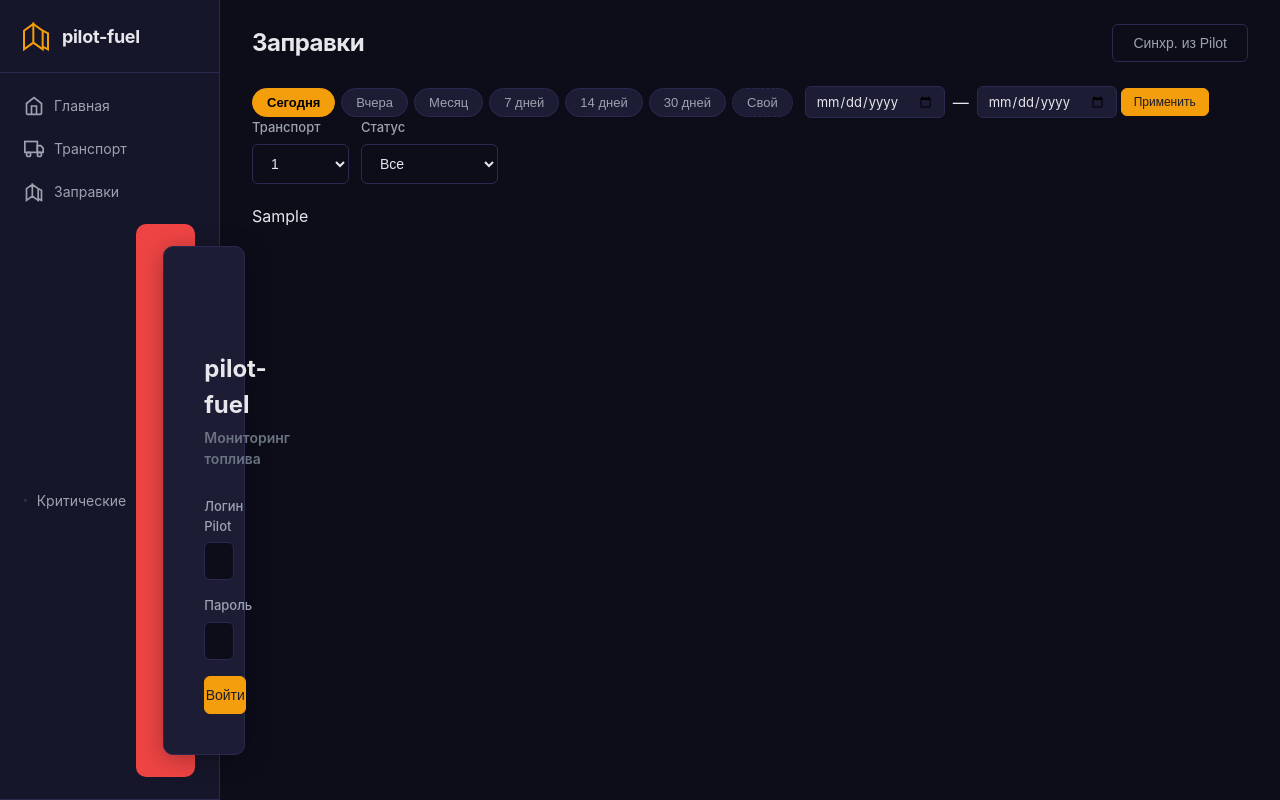
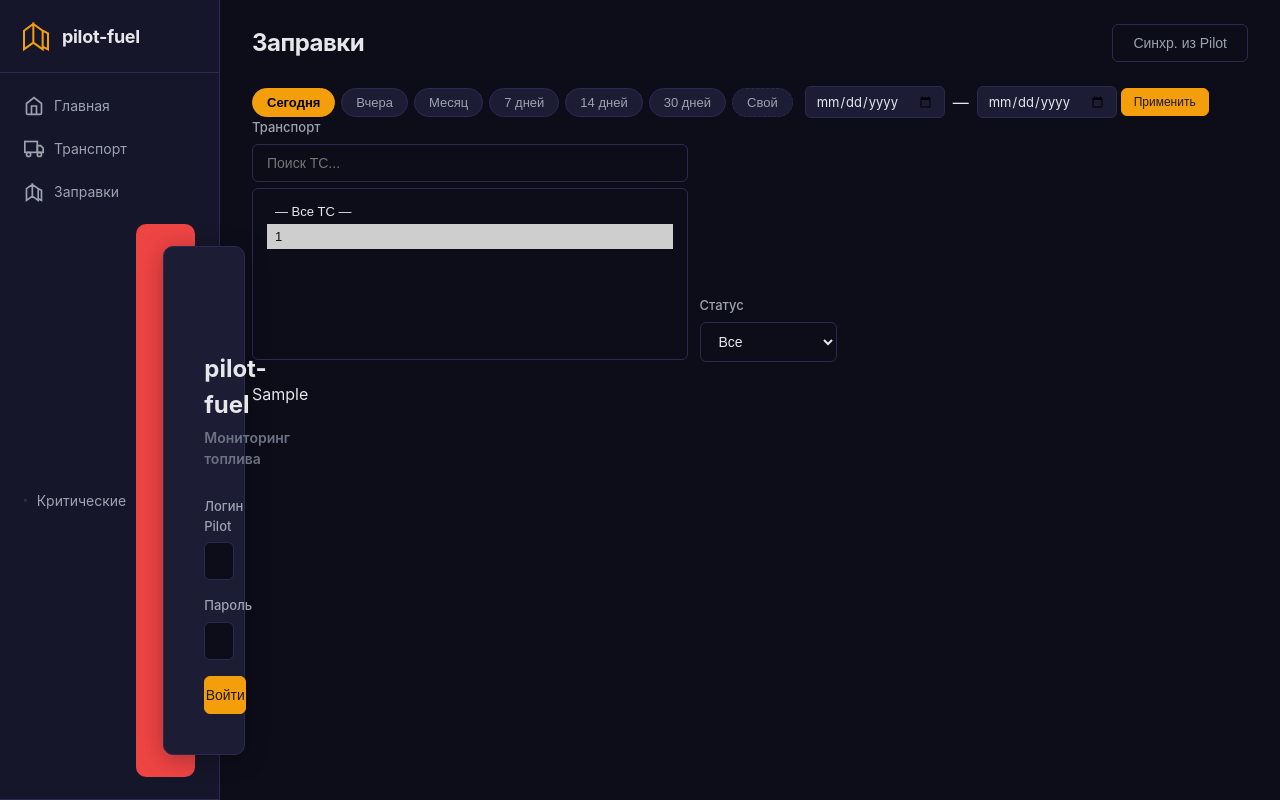
Before and after one commit to vampirowin/pilot-fuel, a FastAPI app: template app/templates/refuels.html in a window 1280 px wide. Run offline with FastAPI, Linux system fonts and the light colour scheme; the template is opened without the code that fills it: most values are stand-ins (such as "Sample title", 1, 10 or a date in 2020).

Commit message:
add searchable vehicle filter on refuels page (input+select)

```diff
--- a/app/static/css/style.css
+++ b/app/static/css/style.css
@@ -494,6 +494,24 @@ tr:hover td {
   margin-bottom: 0;
 }
 
+.filters-bar select[size] {
+  overflow-y: auto;
+  min-width: 220px;
+}
+
+.filters-bar select[size] option {
+  padding: 5px 8px;
+  font-size: 13px;
+}
+
+.filters-bar select[size] option:hover {
+  background: var(--accent-glow);
+}
+
+.filters-bar .form-input + select[size] {
+  margin-top: 6px;
+}
+
 /* HTMX loading */
 .htmx-request { opacity: 0.6; }
 .htmx-request .btn-text { display: none; }
--- a/app/templates/refuels.html
+++ b/app/templates/refuels.html
@@ -29,6 +29,20 @@ function todayStr() { return new Date().toISOString().split('T')[0]; }
 
 function showCustom() { document.getElementById('custom-range').style.display = 'flex'; }
 
+function filterVehicleOptions(q) {
+  var sel = document.getElementById('filter-vehicle');
+  q = q.toLowerCase();
+  for (var i = 0; i < sel.options.length; i++) {
+    sel.options[i].style.display = sel.options[i].text.toLowerCase().includes(q) ? '' : 'none';
+  }
+  if (!q) { sel.selectedIndex = 0; }
+}
+
+function goVehicle() {
+  var sel = document.getElementById('filter-vehicle');
+  window.location = qs({vehicle_id: sel.value, status: document.getElementById('filter-status').value});
+}
+
 function setSyncRange(backFrom, backTo) {
   var d = new Date();
   var to = d.toISOString().split('T')[0];
@@ -56,6 +70,15 @@ document.addEventListener('DOMContentLoaded', function () {
     return parts[0] === df && parts[1] === dt;
   });
   if (!isPreset) { showCustom(); }
+
+  var sv = {{ selected_vehicle_id | tojson }};
+  if (sv) {
+    var sel = document.getElementById('filter-vehicle');
+    var inp = document.getElementById('filter-vehicle-search');
+    for (var i = 0; i < sel.options.length; i++) {
+      if (sel.options[i].value === sv) { inp.value = sel.options[i].text; filterVehicleOptions(inp.value); break; }
+    }
+  }
 });
 </script>
 {% endblock %}
@@ -88,8 +111,9 @@ document.addEventListener('DOMContentLoaded', function () {
 <div class="filters-bar">
   <div class="form-group">
     <label>Транспорт</label>
-    <select id="filter-vehicle" name="vehicle_id" onchange="window.location=qs({vehicle_id: this.value, status: document.getElementById('filter-status').value})">
-      <option value="">Все ТС</option>
+    <input type="text" id="filter-vehicle-search" class="form-input" placeholder="Поиск ТС..." autocomplete="off" oninput="filterVehicleOptions(this.value)">
+    <select id="filter-vehicle" name="vehicle_id" size="6" onchange="goVehicle()">
+      <option value="">— Все ТС —</option>
       {% for v in all_vehicles %}
       <option value="{{ v.id }}" {% if selected_vehicle_id == v.id %}selected{% endif %}>{{ v.plate_number or v.name }}</option>
       {% endfor %}
```
Also changed, not shown: 1 other file.
